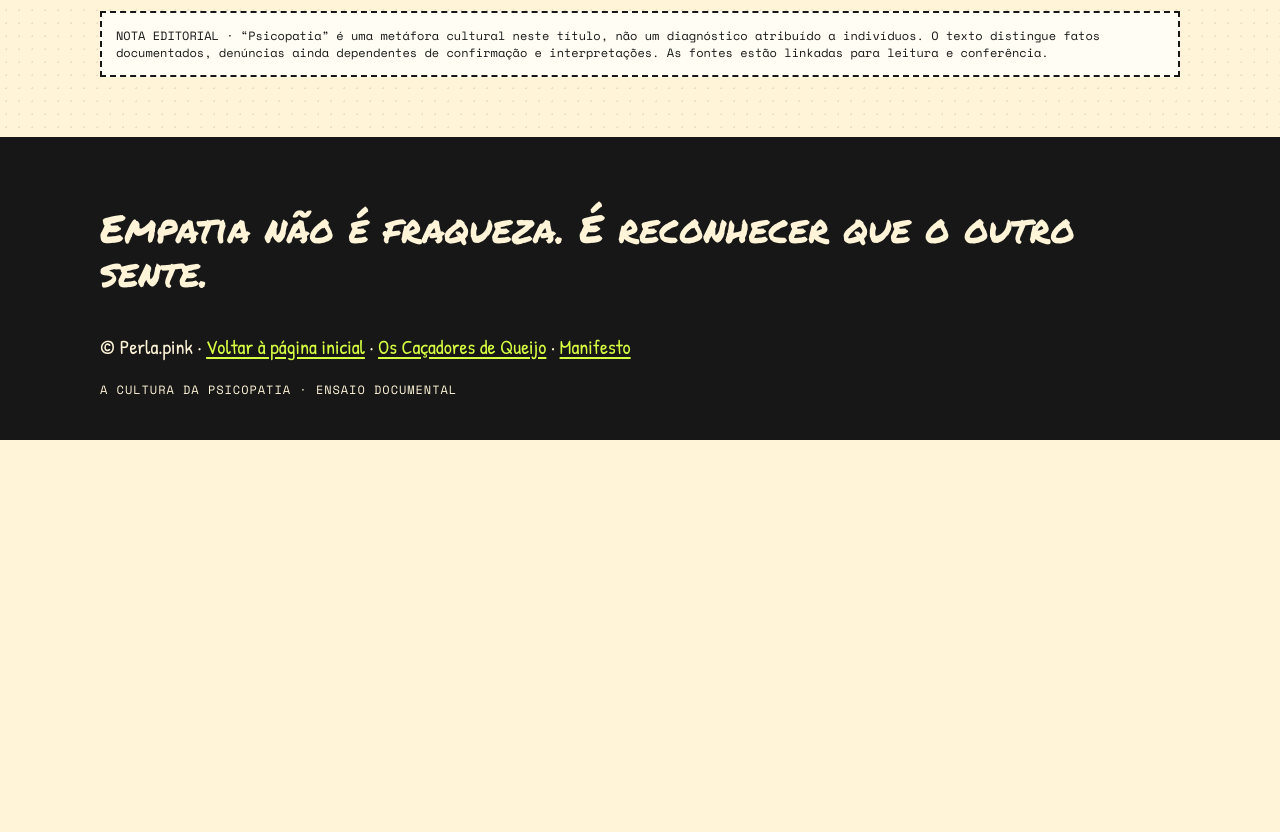
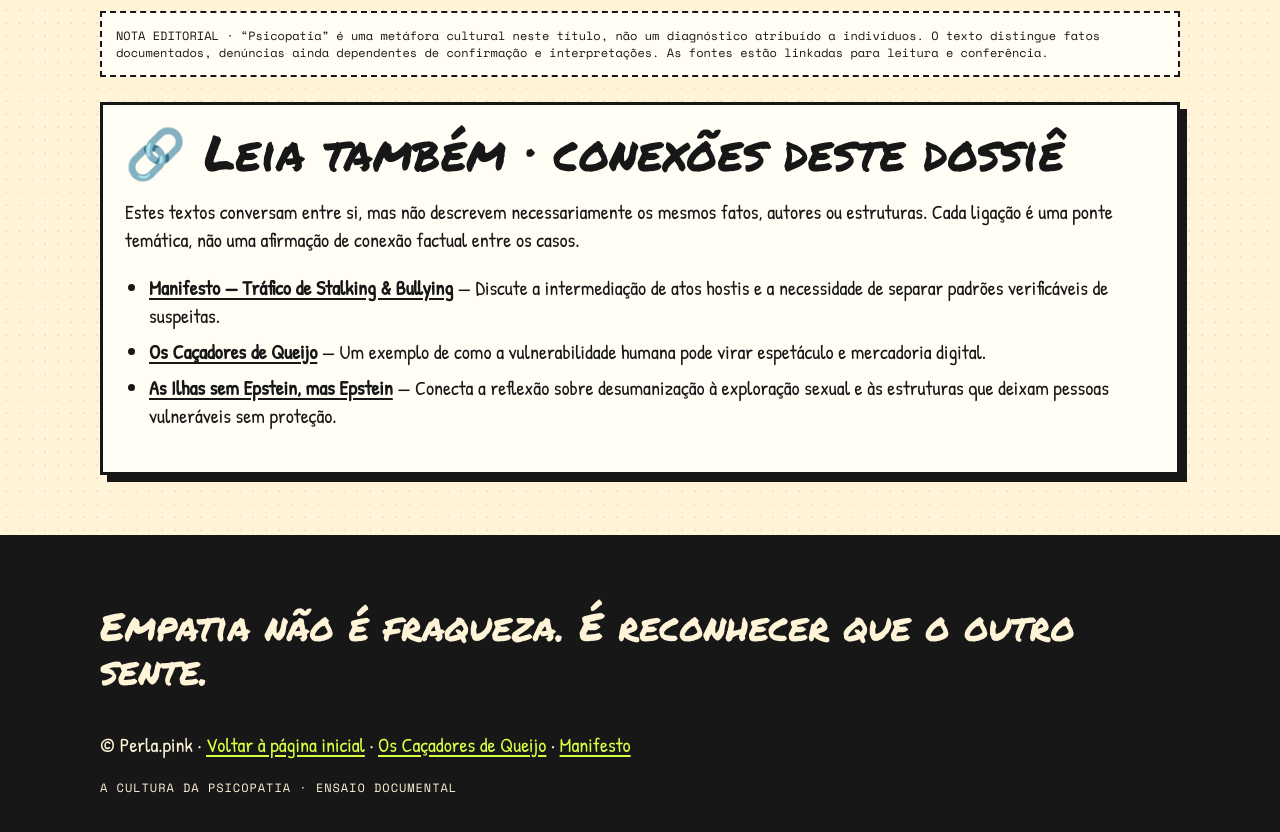
Before and after one commit to danimesq/Perla-pink.github.io, a plain HTML site: page cultura-da-psicopatia.html in a window 1280 px wide. Shown: the part 6145-6977 px from the top of the page. Before the commit the page ends 6585 px from the top, so only its background shows below. Drawn offline with nearby package versions, Linux system fonts and the light colour scheme.

Commit message:
Add reciprocal cross-links between dossier articles

```diff
--- a/cultura-da-psicopatia.html
+++ b/cultura-da-psicopatia.html
@@ -135,6 +135,16 @@ footer{background:var(--ink);color:var(--paper);padding:30px 4vw;margin-top:60px
 </section>
 
 <p class="notice">NOTA EDITORIAL · “Psicopatia” é uma metáfora cultural neste título, não um diagnóstico atribuído a indivíduos. O texto distingue fatos documentados, denúncias ainda dependentes de confirmação e interpretações. As fontes estão linkadas para leitura e conferência.</p>
+
+<section class="panel" id="crosslinks-dossie">
+<h2>🔗 Leia também · conexões deste dossiê</h2>
+<p>Estes textos conversam entre si, mas não descrevem necessariamente os mesmos fatos, autores ou estruturas. Cada ligação é uma ponte temática, não uma afirmação de conexão factual entre os casos.</p>
+<ul>
+<li><a href="./manifesto.html"><strong>Manifesto — Tráfico de Stalking & Bullying</strong></a> — Discute a intermediação de atos hostis e a necessidade de separar padrões verificáveis de suspeitas.</li>
+<li><a href="./cacadores-de-queijo.html"><strong>Os Caçadores de Queijo</strong></a> — Um exemplo de como a vulnerabilidade humana pode virar espetáculo e mercadoria digital.</li>
+<li><a href="./ilhas-sem-epstein.html"><strong>As Ilhas sem Epstein, mas Epstein</strong></a> — Conecta a reflexão sobre desumanização à exploração sexual e às estruturas que deixam pessoas vulneráveis sem proteção.</li>
+</ul>
+</section>
 </main>
 <footer><div class="wrap"><p class="quote">Empatia não é fraqueza. É reconhecer que o outro sente.</p><p>© Perla.pink · <a href="./">Voltar à página inicial</a> · <a href="./cacadores-de-queijo.html">Os Caçadores de Queijo</a> · <a href="./manifesto.html">Manifesto</a></p><p class="mono">A CULTURA DA PSICOPATIA · ENSAIO DOCUMENTAL</p></div></footer>
 </body>
```
